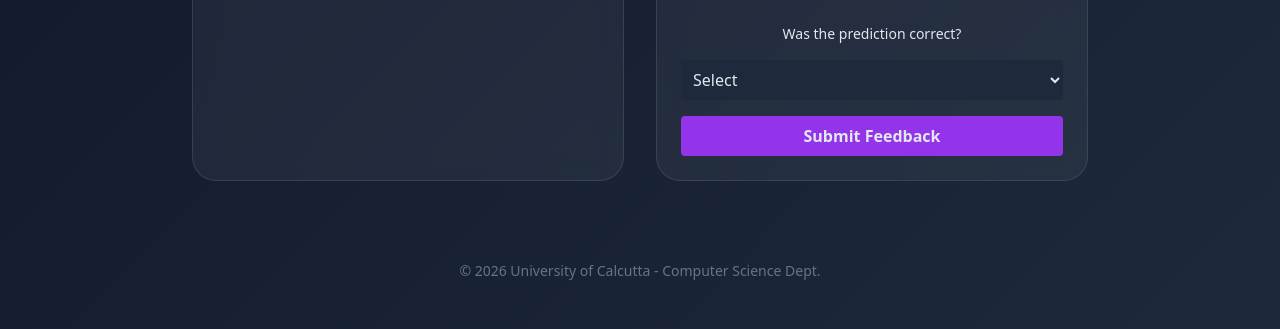
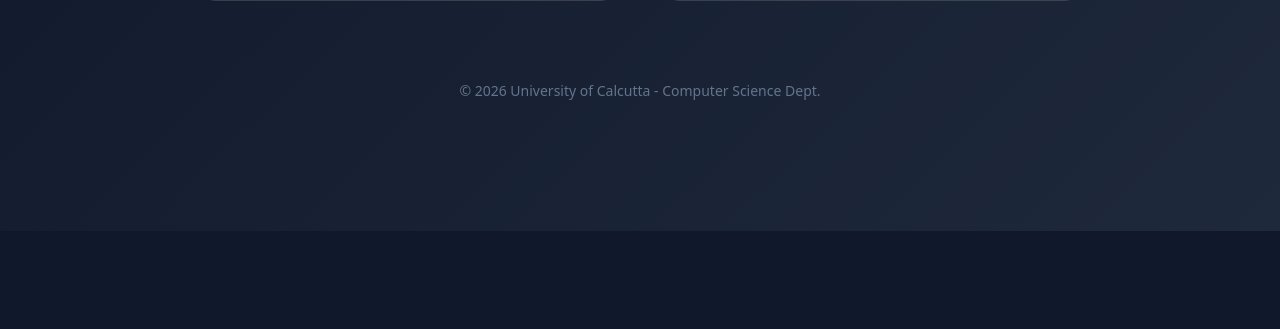
Before and after one commit to itspriyambhattacharya/msc-project-ocr-digit-app-2, a Flask app: template templates/index.html in a window 1280 px wide. Shown: the part 569-898 px from the top of the page. After the commit the page ends 800 px from the top, so only its background shows below. Run offline with Flask 3, Linux system fonts and the light colour scheme; the template is opened without the code that fills it, so the values that code supplies are empty; some libraries are stand-ins or nearby versions.

Commit message:
updated ui

```diff
--- a/templates/index.html
+++ b/templates/index.html
@@ -26,6 +26,39 @@
   </head>
 
   <body class="text-slate-200 font-sans antialiased">
+    <!-- ================= PROCESSING OVERLAY ================= -->
+
+    <div
+      id="processingOverlay"
+      class="hidden fixed inset-0 bg-black/80 backdrop-blur-md flex flex-col items-center justify-center z-50"
+    >
+      <div class="text-center">
+        <div
+          class="animate-spin rounded-full h-20 w-20 border-4 border-blue-500 border-t-transparent mx-auto mb-6"
+        ></div>
+
+        <h2 class="text-2xl font-bold mb-2">Analyzing Digit...</h2>
+        <p class="text-slate-400 mb-6">
+          Please wait while the model processes your image.
+        </p>
+
+        <!-- Fake Progress Bar -->
+        <div class="w-80 bg-slate-700 rounded-full h-3 overflow-hidden">
+          <div
+            id="progressBar"
+            class="bg-blue-500 h-3 rounded-full transition-all duration-300"
+            style="width: 0%"
+          ></div>
+        </div>
+
+        <p class="mt-4 text-sm text-slate-400">
+          Processing Time: <span id="timer">0</span>s
+        </p>
+      </div>
+    </div>
+
+    <!-- ====================================================== -->
+
     <div class="container mx-auto px-4 py-12">
       <!-- Header -->
       <header class="text-center mb-16">
@@ -42,6 +75,7 @@
       <div class="max-w-4xl mx-auto">
         <div class="glass rounded-3xl p-8 mb-10 shadow-2xl">
           <form
+            id="uploadForm"
             action="/"
             method="POST"
             enctype="multipart/form-data"
@@ -62,6 +96,7 @@
             </div>
 
             <button
+              id="analyzeBtn"
               type="submit"
               class="w-full md:w-auto px-10 py-3 bg-emerald-500 hover:bg-emerald-600 text-white font-bold rounded-full transition-all transform hover:scale-105 shadow-lg flex items-center justify-center gap-2"
             >
@@ -74,7 +109,6 @@
         {% if prediction is not none %}
 
         <div class="grid md:grid-cols-2 gap-8">
-          <!-- Uploaded Image -->
           <div class="glass rounded-3xl p-6 flex flex-col items-center">
             <h3
               class="text-slate-400 uppercase text-xs font-bold tracking-widest mb-4"
@@ -94,7 +128,6 @@
             {% endif %}
           </div>
 
-          <!-- Prediction Result -->
           <div
             class="glass rounded-3xl p-6 flex flex-col items-center text-center"
           >
@@ -129,58 +162,6 @@
                 ></div>
               </div>
             </div>
-
-            <!-- ================= FEEDBACK FORM ================= -->
-
-            <form
-              action="/feedback"
-              method="POST"
-              class="mt-8 space-y-4 w-full"
-            >
-              <input type="hidden" name="filename" value="{{ filename }}" />
-              <input type="hidden" name="predicted" value="{{ prediction }}" />
-
-              <label class="block text-sm font-medium">
-                Was the prediction correct?
-              </label>
-
-              <select
-                name="feedback"
-                id="feedbackSelect"
-                class="w-full bg-slate-800 p-2 rounded"
-                required
-              >
-                <option value="">Select</option>
-                <option value="yes">Yes</option>
-                <option value="no">No</option>
-              </select>
-
-              <!-- Correct Digit Section (Hidden Initially) -->
-              <div id="correctDigitSection" class="hidden">
-                <label class="block text-sm font-medium mt-4">
-                  Select correct digit:
-                </label>
-
-                <select
-                  name="correct_digit"
-                  class="w-full bg-slate-800 p-2 rounded"
-                >
-                  <option value="">Select Digit</option>
-                  {% for i in range(10) %}
-                  <option value="{{ i }}">{{ i }}</option>
-                  {% endfor %}
-                </select>
-              </div>
-
-              <button
-                type="submit"
-                class="bg-purple-600 hover:bg-purple-700 px-4 py-2 rounded font-bold w-full"
-              >
-                Submit Feedback
-              </button>
-            </form>
-
-            <!-- ================================================= -->
           </div>
         </div>
 
@@ -192,21 +173,36 @@
       </footer>
     </div>
 
-    <!-- ================= JS LOGIC ================= -->
+    <!-- ================= JAVASCRIPT ================= -->
 
     <script>
-      const feedbackSelect = document.getElementById("feedbackSelect");
-      const correctSection = document.getElementById("correctDigitSection");
+      const form = document.getElementById("uploadForm");
+      const overlay = document.getElementById("processingOverlay");
+      const progressBar = document.getElementById("progressBar");
+      const timerDisplay = document.getElementById("timer");
+      const analyzeBtn = document.getElementById("analyzeBtn");
 
-      if (feedbackSelect) {
-        feedbackSelect.addEventListener("change", function () {
-          if (this.value === "no") {
-            correctSection.classList.remove("hidden");
-          } else {
-            correctSection.classList.add("hidden");
+      let progress = 0;
+      let seconds = 0;
+
+      form.addEventListener("submit", function () {
+        overlay.classList.remove("hidden");
+        analyzeBtn.disabled = true;
+
+        // Fake progress animation
+        const progressInterval = setInterval(() => {
+          if (progress < 90) {
+            progress += Math.random() * 5;
+            progressBar.style.width = progress + "%";
           }
-        });
-      }
+        }, 200);
+
+        // Timer
+        const timerInterval = setInterval(() => {
+          seconds += 1;
+          timerDisplay.textContent = seconds;
+        }, 1000);
+      });
     </script>
   </body>
 </html>
```
